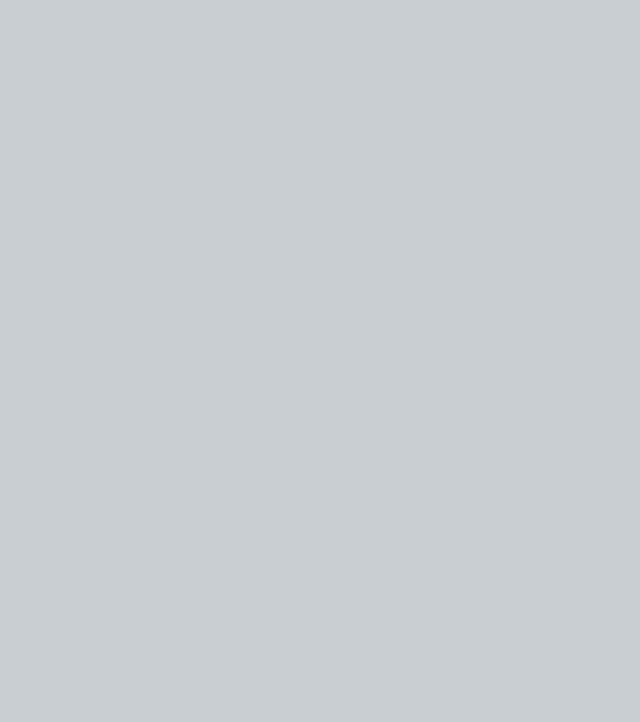
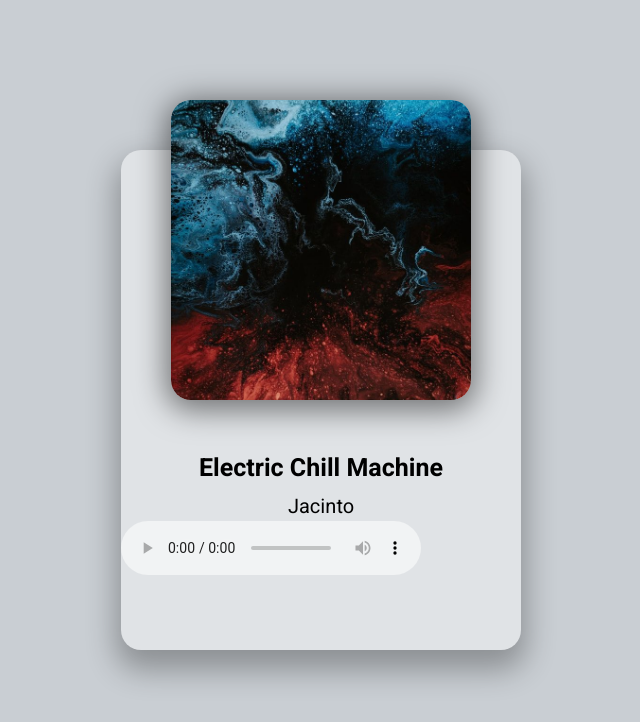
Before and after one commit to LeslieLopez25/music-player, a plain HTML site: page index.html in a window 1280 px wide. Shown: the whole page, without its empty margins (319-959 px from the left). Drawn offline with Linux system fonts and the light colour scheme.

Commit message:
Added player and image container and css styles

```diff
--- a/index.html
+++ b/index.html
@@ -1,15 +1,27 @@
 <!DOCTYPE html>
 <html lang="en">
+
 <head>
     <meta charset="UTF-8">
     <meta name="viewport" content="width=device-width, initial-scale=1.0">
     <title>Music Player</title>
     <link rel="icon" type="image/png" href="favicon.png">
-    <link rel="stylesheet" href="https://cdnjs.cloudflare.com/ajax/libs/font-awesome/5.10.2/css/all.min.css"/>
+    <link rel="stylesheet" href="https://cdnjs.cloudflare.com/ajax/libs/font-awesome/5.10.2/css/all.min.css" />
     <link rel="stylesheet" href="style.css">
 </head>
+
 <body>
+    <div class="player-container">
+        <!-- SONG -->
+        <div class="img-container">
+            <img src="img/jacinto-1.jpg" alt="Album Art">
+        </div>
+        <h2 id="title">Electric Chill Machine</h2>
+        <h3 id="artist">Jacinto</h3>
+        <audio src="music/jacinto-1.mp3" controls></audio>
+    </div>
     <!-- Script -->
     <script src="script.js"></script>
 </body>
+
 </html>
--- a/style.css
+++ b/style.css
@@ -1,4 +1,6 @@
 /* Images created by: https://unsplash.com/@pawel_czerwinski */
+
+@import url("https://fonts.googleapis.com/css2?family=Heebo:wght@400;700&display=swap");
 
 html {
   box-sizing: border-box;
@@ -11,17 +13,33 @@ body {
   display: flex;
   justify-content: center;
   align-items: center;
-
+  font-family: "Heebo",
+    sans-serif;
   font-size: 12px;
 }
 
-
+.player-container {
+  height: 500px;
+  width: 400px;
+  background: #e0e3e6;
+  border-radius: 20px;
+  box-shadow: 0 15px 30px 5px rgba(0, 0, 0, 0.3);
+}
 
 .img-container {
-
+  height: 300px;
+  width: 300px;
   position: relative;
   top: -50px;
   left: 50px;
+}
+
+.img-container img {
+  height: 100%;
+  width: 100%;
+  object-fit: cover;
+  border-radius: 20px;
+  box-shadow: 0 5px 30px 5px rgba(0, 0, 0, 0.5);
 }
 
 
@@ -89,7 +107,9 @@ h3 {
 
 /* Media Query: iPhone (Vertical) */
 @media screen and (max-width: 376px) {
-
+  .player-container {
+    width: 95vw;
+  }
 
   .img-container {
     left: 29px;
```
